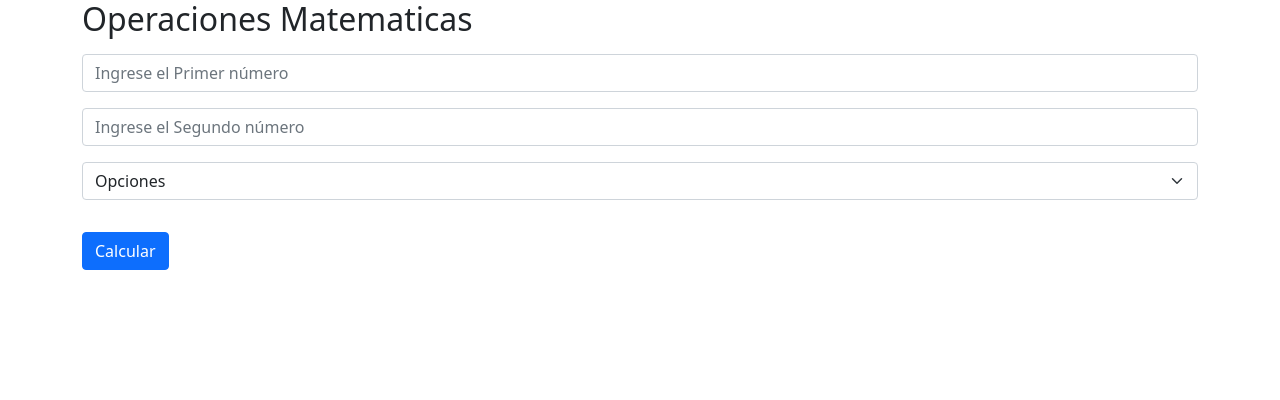
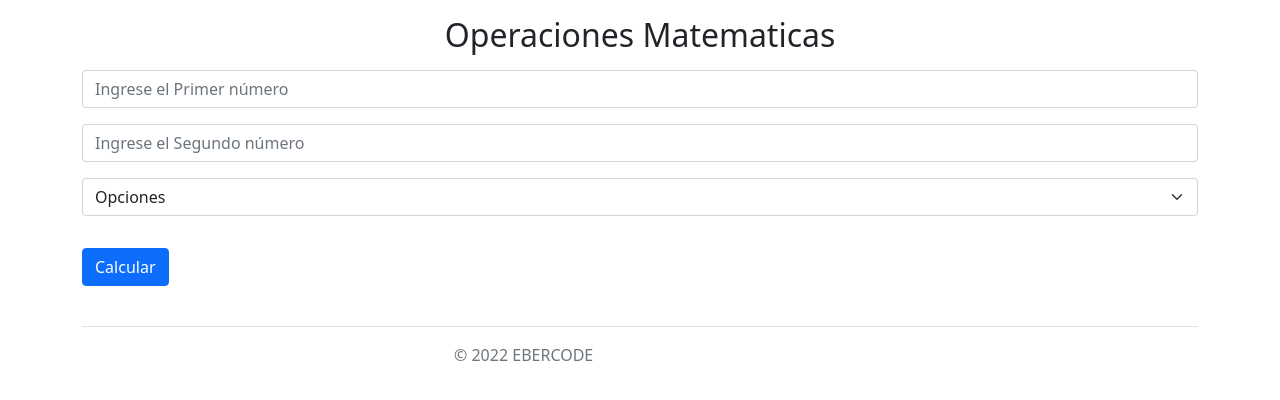
Before and after one commit to arkeber-23/Operaciones_fetch, a plain HTML site: page index.html in a window 1280 px wide. Drawn offline with nearby package versions, Linux system fonts and the light colour scheme.

Commit message:
actualizacion

```diff
--- a/index.html
+++ b/index.html
@@ -13,7 +13,7 @@
 <body>
 
     <div class="container">
-        <h2>Operaciones Matematicas</h2>
+        <h2 class="text-center my-3">Operaciones Matematicas</h2>
         <form id="datos">
             <input type="number" name="num1" placeholder="Ingrese el Primer número" class="form-control my-3" required>
             <input type="number" name="num2" placeholder="Ingrese el Segundo número" class="form-control my-3" required>
@@ -31,7 +31,13 @@
             </div>
             <button class="btn btn-primary my-3" type="submit">Calcular</button>
         </form>
+        <footer class="d-flex flex-wrap justify-content-center align-items-center py-3 my-4 border-top">
+            <div class="col-md-4 d-flex align-items-center">
+                <span class="text-muted">© 2022 EBERCODE</span>
+            </div>
+        </footer>
     </div>
+
     <script src="js/index.js"></script>
 </body>
 
```
